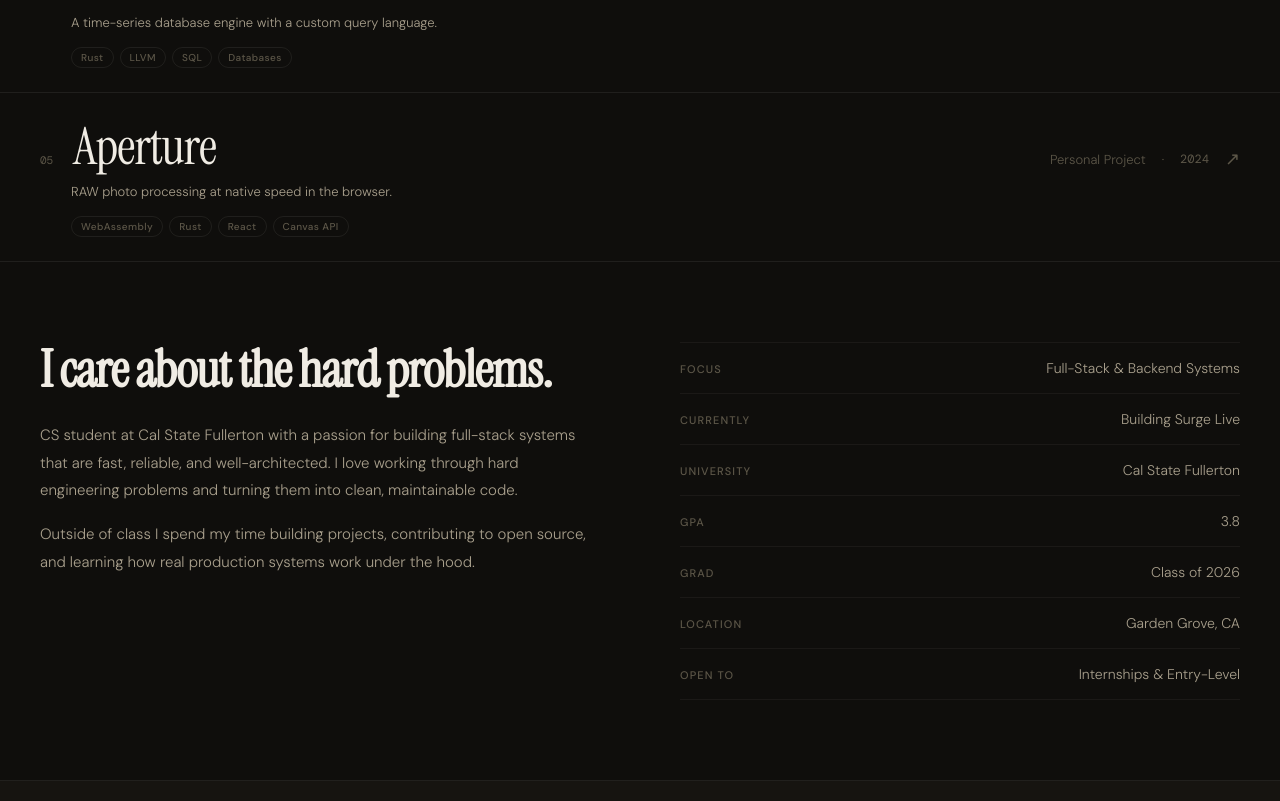
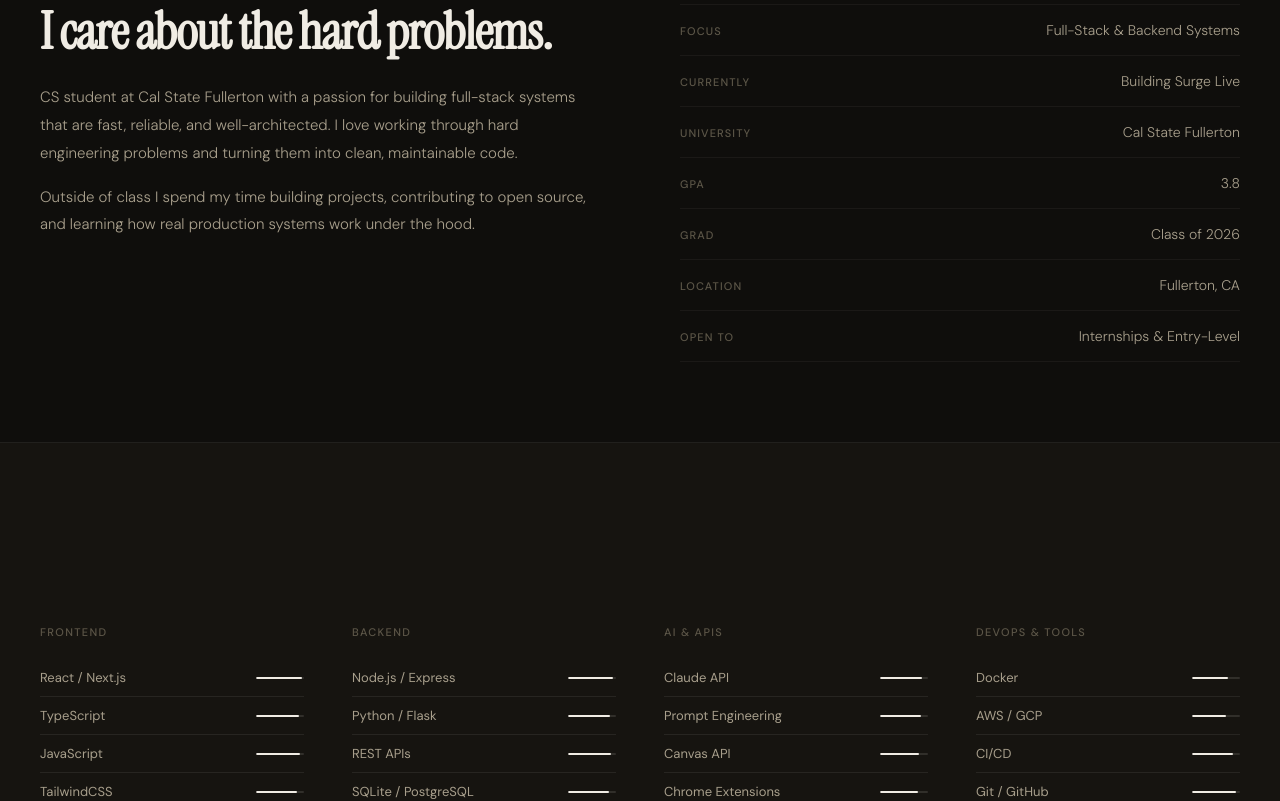
Before and after one commit to NathanHoangCS/nathanhoang.dev, a React (Vite) app: page / in a window 1280 px wide. Shown: the part 1460-2261 px from the top of the page. Built offline with nearby package versions, Linux system fonts and the light colour scheme; a web font is replaced by a local one.

Commit message:
Update App.jsx

```diff
--- a/src/App.jsx
+++ b/src/App.jsx
@@ -6,28 +6,6 @@ import { useState, useEffect, useRef } from "react";
 const PROJECTS = [
   {
     id: 1,
-    slug: "surge-live",
-    title: "Surge Live",
-    company: "Personal Project",
-    year: "2024",
-    tagline: "Building a real-time prediction marketplace from the ground up.",
-    description: "Full-stack virtual prediction marketplace using virtual currency. Users place picks on live and upcoming events, track accuracy and streaks, and compete on dynamic leaderboards.",
-    longDesc: "Surge Live is a full-stack web application that simulates a sports and esports prediction marketplace using virtual currency. The platform allows users to place picks on live and upcoming events, track performance metrics such as accuracy and streaks, and compete on dynamic leaderboards.",
-    tags: ["Full-Stack", "JavaScript", "Node.js", "REST API"],
-    color: "#e8f0fe",
-    accent: "#1a56db",
-    github: "https://github.com/NathanHoangCS/Surge-Live",
-    demo: "https://demo.com",
-    featured: true,
-    case: {
-      problem: "Many prediction platforms focus on short-term engagement and real-money incentives, limiting accessibility and long-term skill development.",
-      solution: "Built a full-stack virtual prediction platform using a modular architecture, performance tracking engine, and a scalable leaderboard system powered by REST APIs.",
-      architecture: "Frontend: HTML/CSS/JS. Backend: Node.js + Express with relational database for user data, predictions, and virtual currency state.",
-      lessons: "Managing consistent virtual currency updates, concurrent leaderboard calculations, and designing clean API contracts.",
-    },
-  },
-  {
-    id: 2,
     slug: "planwise",
     title: "PlanWise",
     company: "Personal Project",
@@ -36,7 +14,7 @@ const PROJECTS = [
     description: "Full-stack smart calendar app that learns your scheduling habits and uses the Claude API to suggest optimal times, detect conflicts, and protect focus blocks.",
     longDesc: "PlanWise is a full-stack web application built with React and Python/Flask. It starts with a blank slate — users complete a personalized onboarding flow, then build their calendar from scratch. As they add events, a custom pattern engine analyzes their habits and surfaces AI-powered suggestions using the Claude API.",
     tags: ["React", "Python", "Flask", "Claude API", "SQLite", "JWT"],
-    color: "#f0fdf4",
+    color: "#0a1a10",
     accent: "#16a34a",
     github: "https://github.com/NathanHoangCS/PlanWise",
     demo: "https://demo.com",
@@ -63,60 +41,56 @@ const PROJECTS = [
     ],
   },
   {
-    id: 3,
-    slug: "scroogecoin",
-    title: "ScroogeCoin",
-    company: "Academic Project",
-    year: "2024",
-    tagline: "A blockchain built from first principles.",
-    description: "Blockchain-based digital currency system with UTXO model, transaction validation, and Proof-of-Work mining implementation built from scratch in Java.",
-    longDesc: "Understanding blockchain at the protocol level requires building one from scratch. This project implements a full UTXO model, digital signatures, P2P mempool simulation, and a simplified PoW miner in Java using built-in crypto libraries.",
-    tags: ["Java", "Cryptography", "Blockchain", "SHA-256"],
-    color: "#fff7ed",
-    accent: "#ea580c",
-    github: "https://github.com",
+    id: 2,
+    slug: "shrink",
+    title: "Shrink",
+    company: "Chrome Extension",
+    year: "2025",
+    tagline: "Compress images instantly. Nothing leaves your machine.",
+    description: "A Chrome extension that compresses images client-side using the Canvas API. Drag in any image, tune quality with a slider, see live before/after size savings, and download — no uploads, no server, works offline.",
+    longDesc: "Shrink is a Manifest V3 Chrome extension built with vanilla JS that handles image compression entirely in the browser. Drop in JPEG, PNG, or WebP files, pick your output format and quality, and get a compressed file back in seconds. Supports batch processing with ZIP export via JSZip. Built with privacy in mind — your images never leave your device.",
+    tags: ["Chrome Extension", "JavaScript", "Canvas API", "JSZip", "Manifest V3"],
+    color: "#0a0d1a",
+    accent: "#3b82f6",
+    github: "https://github.com/NathanHoangCS",
     demo: null,
     featured: true,
     case: {
-      problem: "Understanding blockchain at the protocol level requires building one from scratch.",
-      solution: "Implemented full UTXO model, digital signatures, P2P mempool simulation, and a simplified PoW miner.",
-      architecture: "Java with built-in crypto libs. Block = header + Merkle tree of transactions. Nodes validate and gossip via simulated network.",
-      lessons: "The elegance of UTXO vs account models. Why coinbase transactions are special-cased.",
+      problem: "Image compression tools either require uploading files to a server or installing heavy desktop software. Neither is ideal for quick, private compression.",
+      solution: "Built a zero-upload Chrome extension that uses the Canvas API to re-encode images client-side at a chosen quality level, with real-time size feedback and batch ZIP export.",
+      architecture: "Manifest V3 extension. Vanilla JS popup with drag-and-drop zone. Canvas API for image re-encoding. JSZip bundled locally for batch downloads. No background worker needed.",
+      lessons: "Canvas API quality tradeoffs between formats — PNG is lossless so quality slider only affects JPEG/WebP. Extension CSP rules require all assets to be bundled locally, no CDN.",
     },
+    features: [
+      { icon: "🗂️", text: "Drag & drop JPEG, PNG, WebP files directly into the popup" },
+      { icon: "🎚️", text: "Quality slider with real-time before/after size comparison" },
+      { icon: "🔒", text: "100% client-side — images never leave your machine" },
+      { icon: "📦", text: "Batch mode — compress multiple files and download as ZIP" },
+      { icon: "🔄", text: "Format conversion — output as JPEG, PNG, or WebP" },
+      { icon: "✂️", text: "EXIF stripping option for extra size savings and privacy" },
+    ],
   },
   {
-    id: 4,
-    slug: "fluxdb",
-    title: "FluxDB",
+    id: 3,
+    slug: "surge-live",
+    title: "Surge Live",
     company: "Personal Project",
     year: "2024",
-    tagline: "A time-series database engine with a custom query language.",
-    description: "Time-series database engine with columnar storage, range queries, and a SQL-like query language compiled to bytecode.",
-    longDesc: "FluxDB is a custom-built time-series database engine featuring columnar storage for efficient range queries and a SQL-like query language that compiles to bytecode for fast execution.",
-    tags: ["Rust", "LLVM", "SQL", "Databases"],
-    color: "#fdf4ff",
-    accent: "#9333ea",
-    github: "https://github.com",
-    demo: null,
-    featured: false,
-    case: null,
-  },
-  {
-    id: 5,
-    slug: "aperture",
-    title: "Aperture",
-    company: "Personal Project",
-    year: "2024",
-    tagline: "RAW photo processing at native speed in the browser.",
-    description: "Photo processing pipeline using WebAssembly for client-side RAW decoding, histogram equalization, and batch export.",
-    longDesc: "Aperture is a client-side photo processing pipeline that leverages WebAssembly to bring near-native performance to RAW image decoding, histogram equalization, and batch export directly in the browser.",
-    tags: ["WebAssembly", "Rust", "React", "Canvas API"],
-    color: "#f8fafc",
-    accent: "#0f172a",
-    github: "https://github.com",
+    tagline: "Building a real-time prediction marketplace from the ground up.",
+    description: "Full-stack virtual prediction marketplace using virtual currency. Users place picks on live and upcoming events, track accuracy and streaks, and compete on dynamic leaderboards.",
+    longDesc: "Surge Live is a full-stack web application that simulates a sports and esports prediction marketplace using virtual currency. The platform allows users to place picks on live and upcoming events, track performance metrics such as accuracy and streaks, and compete on dynamic leaderboards.",
+    tags: ["Full-Stack", "JavaScript", "Node.js", "REST API"],
+    color: "#0f0a1a",
+    accent: "#1a56db",
+    github: "https://github.com/NathanHoangCS/Surge-Live",
     demo: "https://demo.com",
-    featured: false,
-    case: null,
+    featured: true,
+    case: {
+      problem: "Many prediction platforms focus on short-term engagement and real-money incentives, limiting accessibility and long-term skill development.",
+      solution: "Built a full-stack virtual prediction platform using a modular architecture, performance tracking engine, and a scalable leaderboard system powered by REST APIs.",
+      architecture: "Frontend: HTML/CSS/JS. Backend: Node.js + Express with relational database for user data, predictions, and virtual currency state.",
+      lessons: "Managing consistent virtual currency updates, concurrent leaderboard calculations, and designing clean API contracts.",
+    },
   },
 ];
 
@@ -130,20 +104,20 @@ const SKILLS = {
   Backend: [
     { name: "Node.js / Express", level: 93 },
     { name: "Python / Flask", level: 88 },
-    { name: "Java / Spring", level: 80 },
     { name: "REST APIs", level: 90 },
+    { name: "SQLite / PostgreSQL", level: 86 },
   ],
-  Databases: [
-    { name: "PostgreSQL", level: 88 },
-    { name: "MongoDB", level: 82 },
-    { name: "SQLite", level: 85 },
-    { name: "Redis", level: 70 },
+  "AI & APIs": [
+    { name: "Claude API", level: 88 },
+    { name: "Prompt Engineering", level: 85 },
+    { name: "Canvas API", level: 82 },
+    { name: "Chrome Extensions", level: 80 },
   ],
   "DevOps & Tools": [
-    { name: "Docker / K8s", level: 75 },
+    { name: "Docker", level: 75 },
     { name: "AWS / GCP", level: 70 },
     { name: "CI/CD", level: 85 },
-    { name: "Linux / Bash", level: 60 },
+    { name: "Git / GitHub", level: 92 },
   ],
 };
 
@@ -1365,7 +1339,7 @@ export default function App() {
             ["University", "Cal State Fullerton"],
             ["GPA",        "3.8"],
             ["Grad",       "Class of 2026"],
-            ["Location",   "Garden Grove, CA"],
+            ["Location",   "Fullerton, CA"],
             ["Open To",    "Internships & Entry-Level"],
           ].map(([label, value]) => (
             <div className="about-row" key={label}>
```
